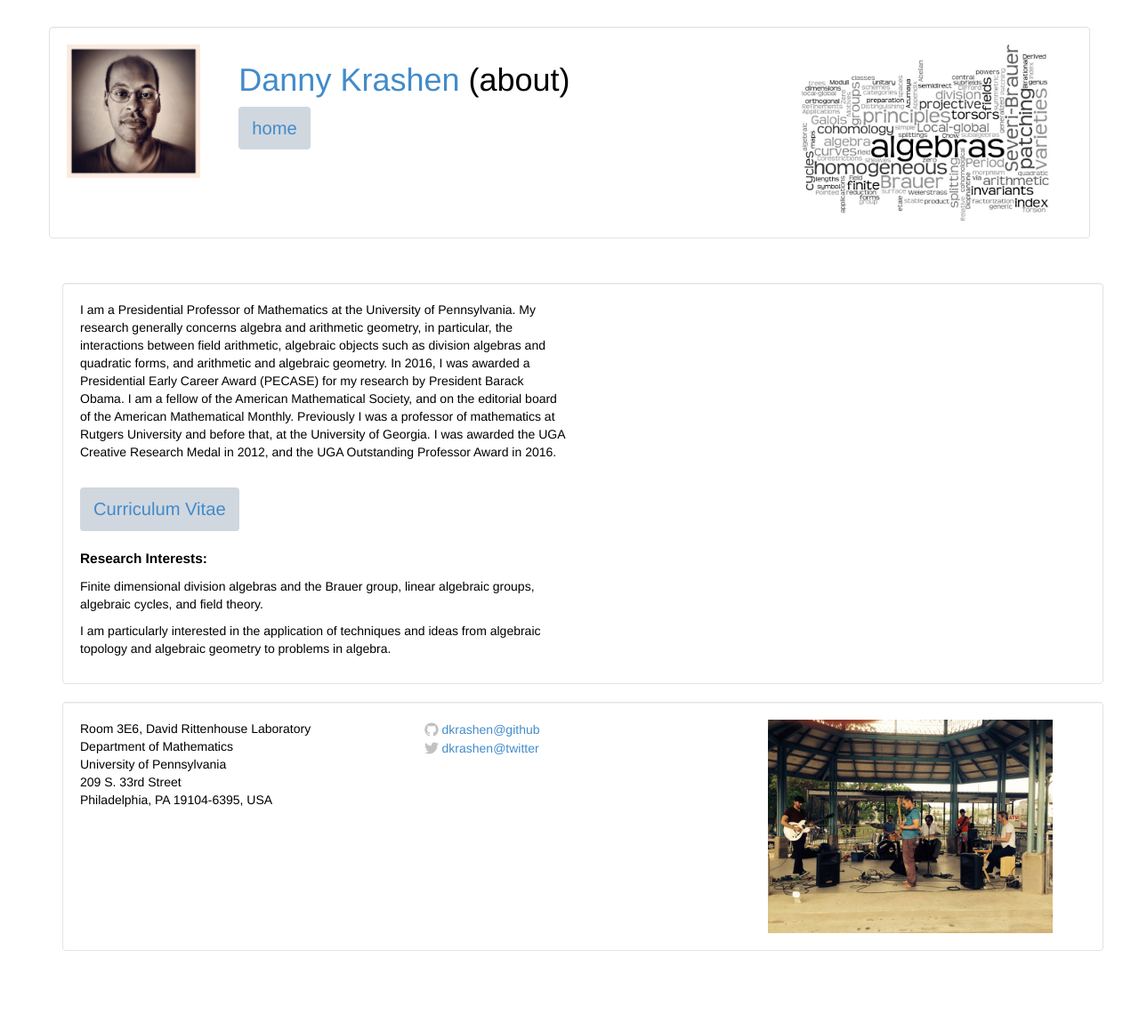
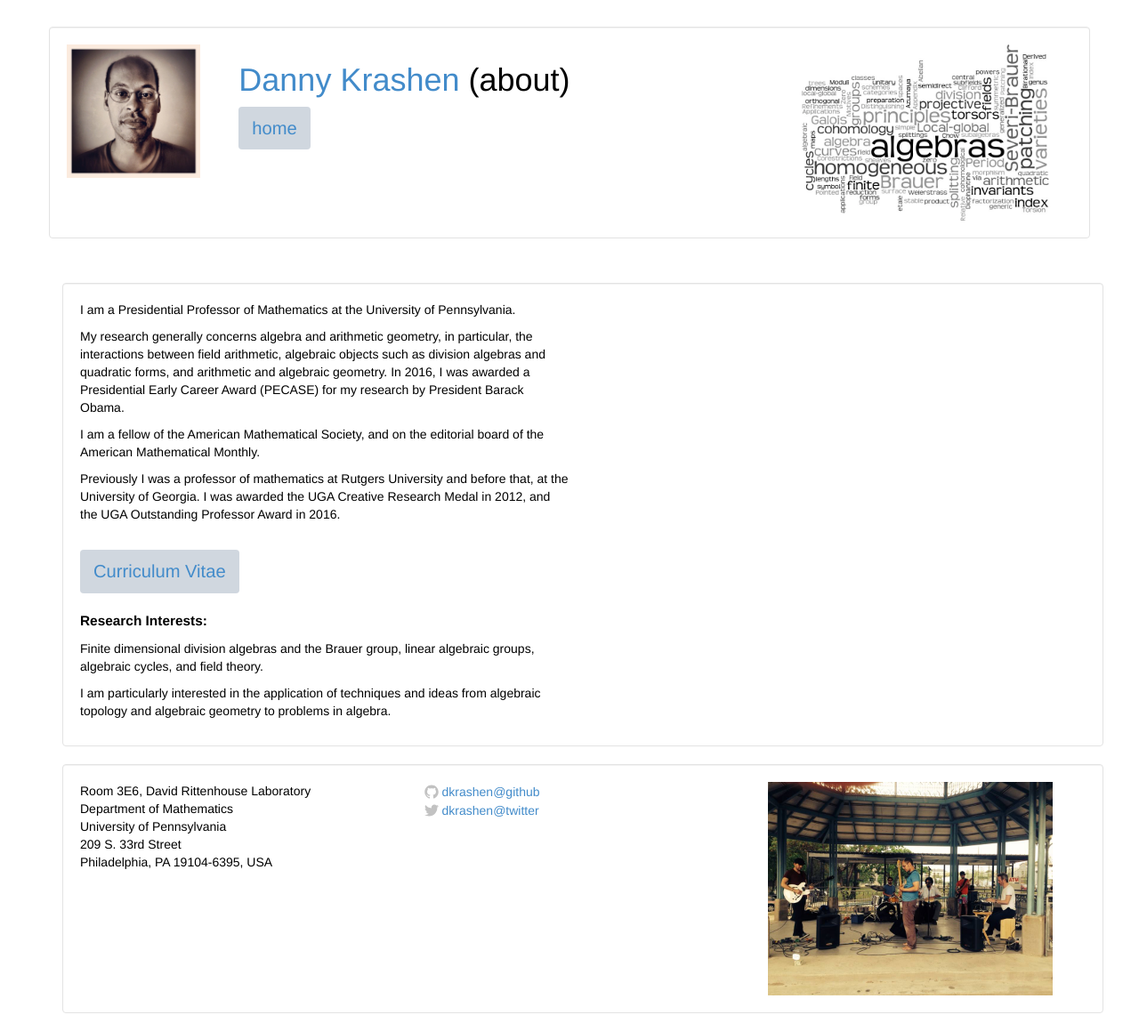
Before and after one commit to dkrashen/dkrashen.github.io, a Jekyll site: the page built from about.html, in a window 1280 px wide. Shown: the whole page at 89% size. Built offline with Jekyll 4.4.1, drawn with Linux system fonts in a browser that asks for light colours; before the commit the page ends 1089 px from its top, so only the background shows below that.

Commit message:
fix formatting

```diff
--- a/about.html
+++ b/about.html
@@ -8,18 +8,19 @@ title: about
   <div class="row">
 	  <div class="col-md-6">
       <p >I am a Presidential Professor of
-      Mathematics at the University of Pennsylvania.
+      Mathematics at the University of Pennsylvania.</p>
 
-      My research generally concerns algebra and arithmetic geometry, in particular, the interactions between
+      <p>My research generally concerns algebra and arithmetic geometry, in particular, the interactions between
       field arithmetic, algebraic objects such as division algebras and quadratic forms,
       and arithmetic and algebraic geometry.
       In 2016, I was awarded a Presidential Early Career Award (PECASE) for my research by
-      President Barack Obama.
+      President Barack Obama.</p>
 
+      <p>
       I am a fellow of the American Mathematical Society, and on the
-      editorial board of the American Mathematical Monthly.
+      editorial board of the American Mathematical Monthly.</p>
 
-      Previously I was a professor of mathematics at Rutgers University and before that,
+      <p>Previously I was a professor of mathematics at Rutgers University and before that,
       at the University of Georgia.
       I was awarded the UGA Creative Research Medal in 2012, and
       the UGA Outstanding Professor Award in 2016.
```
